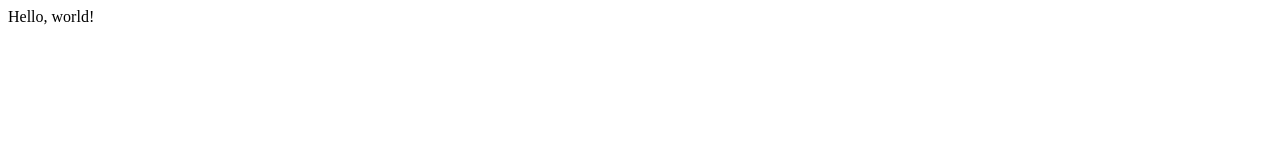
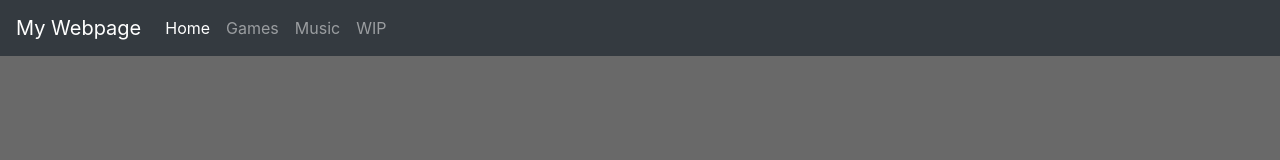
Before and after one commit to MaxMiazek/project0, a plain HTML site: page index.html in a window 1280 px wide. Drawn offline with nearby package versions, Linux system fonts and the light colour scheme.

Commit message:
Added rest for now

```diff
--- a/index.html
+++ b/index.html
@@ -1,9 +1,36 @@
 <!DOCTYPE html>
 <html>
     <head>
-        <title>My Webpage</title>
+        <title>Home</title>
+        <link rel="stylesheet" href="https://stackpath.bootstrapcdn.com/bootstrap/4.4.1/css/bootstrap.min.css" integrity="sha384-Vkoo8x4CGsO3+Hhxv8T/Q5PaXtkKtu6ug5TOeNV6gBiFeWPGFN9MuhOf23Q9Ifjh" crossorigin="anonymous">
+        <link rel="stylesheet" href="stylesheet.css">
     </head>
     <body>
-        Hello, world!
+
+        <nav class="navbar navbar-expand-lg navbar-dark bg-dark">
+          <a class="navbar-brand" href="#">My Webpage</a>
+          <button class="navbar-toggler" type="button" data-toggle="collapse" data-target="#navbarNav" aria-controls="navbarNav" aria-expanded="false" aria-label="Toggle navigation">
+            <span class="navbar-toggler-icon"></span>
+          </button>
+          <div class="collapse navbar-collapse" id="navbarNav">
+            <ul class="navbar-nav">
+              <li class="nav-item active">
+                <a class="nav-link" href="#">Home <span class="sr-only">(current)</span></a>
+              </li>
+              <li class="nav-item">
+                <a class="nav-link" href="#">Games</a>
+              </li>
+              <li class="nav-item">
+                <a class="nav-link" href="#">Music</a>
+              </li>
+              <li class="nav-item">
+                <a class="nav-link" href="#">WIP</a>
+              </li>
+            </ul>
+          </div>
+        </nav>
+
+
+
     </body>
 </html>
--- /dev/null
+++ b/stylesheet.css
@@ -0,0 +1,8 @@
+body {
+  background-color: dimgray;
+  color: white;}
+
+#page {margin-left: 5%;
+      margin-right: 5%}
+
+.text {padding: 5}
```
